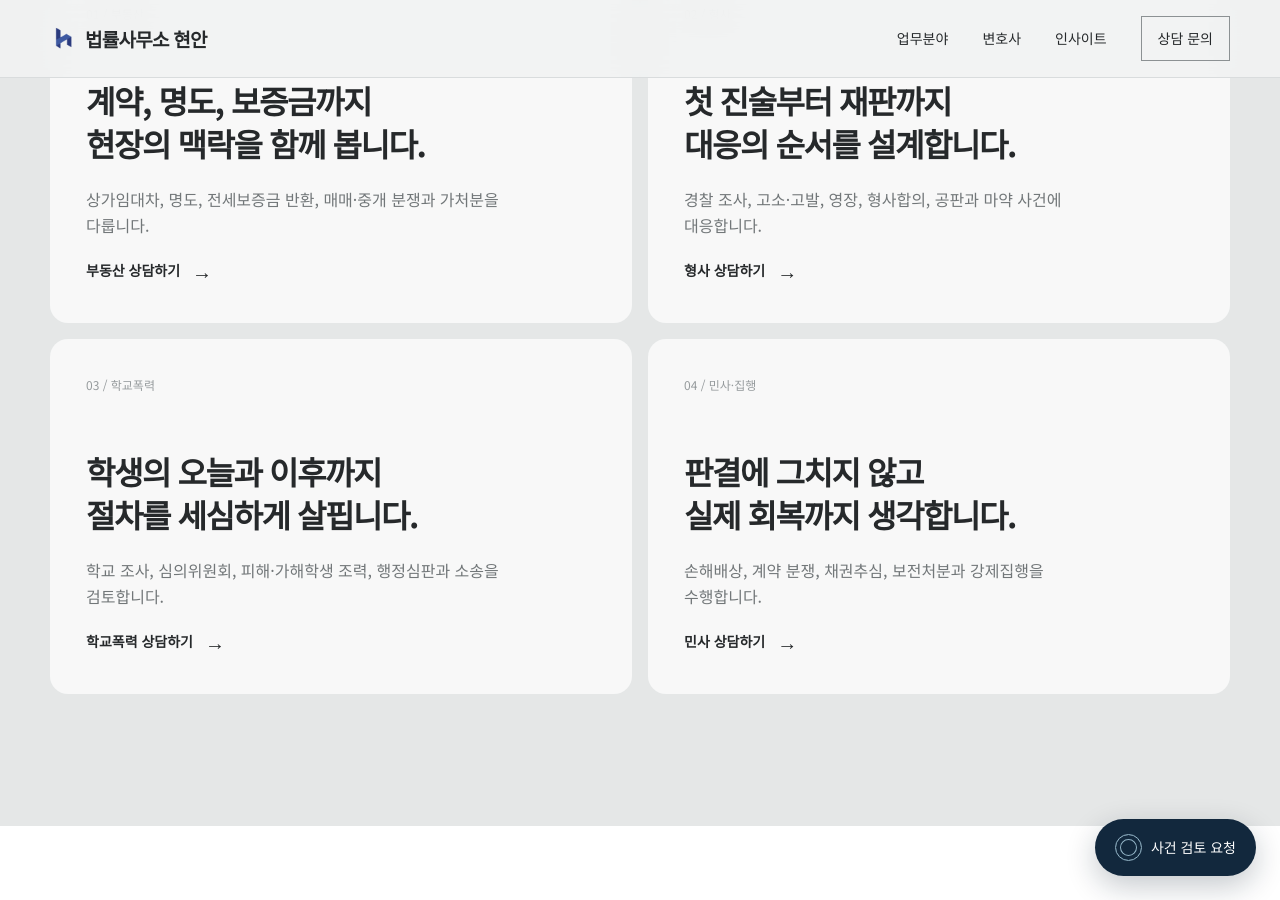
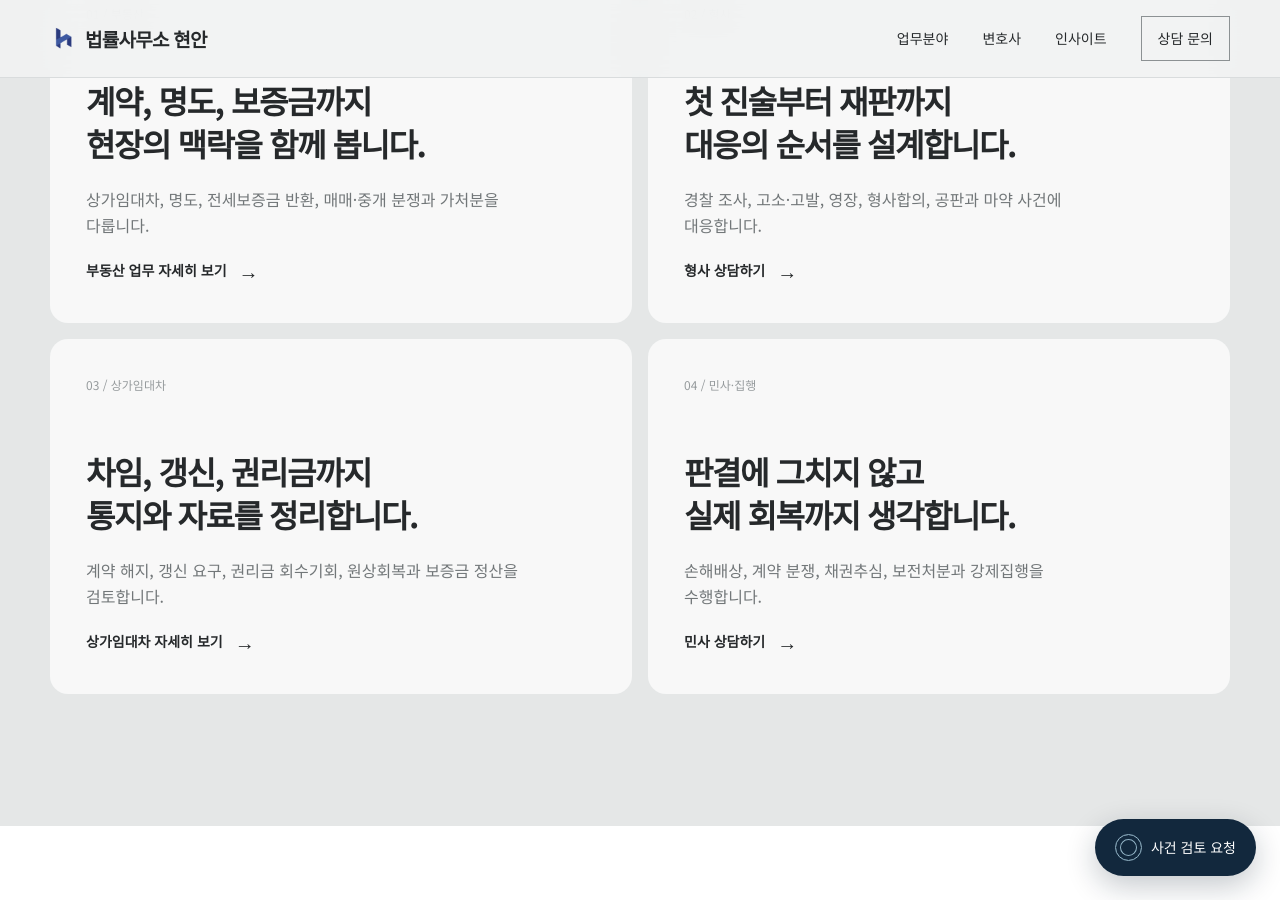
Before and after one commit to jiwonbaek100/hyunan-site, a Jekyll site: the page built from index.html, in a window 1280 px wide and 900 px high, scrolled down 1833 px. Built offline with Jekyll 4.4.1, drawn with Linux system fonts in a browser that asks for light colours; some of the changed text lies outside the part shown.

Commit message:
부동산 중심 상세 페이지와 검색 구조 강화

```diff
--- a/_config.yml
+++ b/_config.yml
@@ -1,5 +1,5 @@
 title: 법률사무소 현안
-description: 성남·분당의 부동산, 형사, 학교폭력, 민사 법률사무소
+description: 성남·분당의 부동산, 상가임대차, 명도, 민사집행 법률사무소
 url: https://hyunan.kr
 lang: ko-KR
 timezone: Asia/Seoul
--- a/index.html
+++ b/index.html
@@ -5,18 +5,18 @@
 <head>
   <meta charset="utf-8">
   <meta name="viewport" content="width=device-width,initial-scale=1,viewport-fit=cover">
-  <title>법률사무소 현안 | 성남·분당 부동산·형사·학교폭력 변호사</title>
-  <meta name="description" content="성남시 분당구 서현동 법률사무소 현안. 부동산·상가임대차, 형사·마약, 학교폭력, 민사·집행 사건을 정확하게 검토합니다.">
+  <title>법률사무소 현안 | 성남·분당 부동산·상가임대차 변호사</title>
+  <meta name="description" content="성남시 분당구 서현동 법률사무소 현안. 안지훈 대표변호사가 부동산·상가임대차·명도·보증금과 민사집행 사건을 정확하게 검토합니다.">
   <meta name="robots" content="index,follow,max-image-preview:large,max-snippet:-1,max-video-preview:-1">
   <link rel="canonical" href="https://hyunan.kr/">
   <meta name="theme-color" content="#f1f2f2">
   <meta property="og:locale" content="ko_KR"><meta property="og:type" content="website"><meta property="og:site_name" content="법률사무소 현안">
   <meta property="og:title" content="법률사무소 현안 | 복잡한 문제를 명확한 언어로">
-  <meta property="og:description" content="부동산, 형사, 학교폭력 법률 문제를 정확하게 검토하고 이해하기 쉽게 설명합니다.">
+  <meta property="og:description" content="부동산·상가임대차·명도 분쟁을 계약부터 집행까지 검토하고 이해하기 쉽게 설명합니다.">
   <meta property="og:url" content="https://hyunan.kr/"><meta property="og:image" content="https://hyunan.kr/images/office-reception.jpg">
   <meta name="twitter:card" content="summary_large_image">
   <script type="application/ld+json">
-  {"@context":"https://schema.org","@graph":[{"@type":["LegalService","LocalBusiness"],"@id":"https://hyunan.kr/#office","name":"법률사무소 현안","url":"https://hyunan.kr/","image":"https://hyunan.kr/images/office-reception.jpg","logo":"https://hyunan.kr/images/hyeonan-logo.png","description":"성남시 분당구 서현동에서 부동산·상가임대차, 형사·마약, 학교폭력, 민사·집행 사건을 수행하는 법률사무소","telephone":"+82-31-706-6544","address":{"@type":"PostalAddress","streetAddress":"서현로 216, 2층 201호","addressLocality":"성남시","addressRegion":"경기도","addressCountry":"KR"},"areaServed":["성남시","분당구","경기도"],"knowsAbout":["부동산","상가임대차","명도","형사","마약","학교폭력","민사집행"],"sameAs":["https://blog.naver.com/an_law","https://map.naver.com/p/entry/place/2054503954"]},{"@type":"WebSite","@id":"https://hyunan.kr/#website","url":"https://hyunan.kr/","name":"법률사무소 현안","inLanguage":"ko-KR","publisher":{"@id":"https://hyunan.kr/#office"}}]}
+  {"@context":"https://schema.org","@graph":[{"@type":["LegalService","LocalBusiness"],"@id":"https://hyunan.kr/#office","name":"법률사무소 현안","url":"https://hyunan.kr/","image":"https://hyunan.kr/images/office-reception.jpg","logo":"https://hyunan.kr/images/hyeonan-logo.png","description":"성남시 분당구 서현동에서 부동산·상가임대차·명도와 민사집행 사건을 수행하는 법률사무소","telephone":"+82-31-706-6544","email":"desk@hyunan.kr","address":{"@type":"PostalAddress","streetAddress":"서현로 216, 2층 201호","addressLocality":"성남시 분당구","addressRegion":"경기도","addressCountry":"KR"},"areaServed":["성남시","분당구","경기도"],"founder":{"@id":"https://hyunan.kr/lawyers/ahn-jihoon/#person"},"knowsAbout":["부동산 분쟁","상가임대차","명도","보증금 반환","부동산 매매계약","민사집행"],"sameAs":["https://blog.naver.com/an_law","https://map.naver.com/p/entry/place/2054503954"]},{"@type":"WebSite","@id":"https://hyunan.kr/#website","url":"https://hyunan.kr/","name":"법률사무소 현안","inLanguage":"ko-KR","publisher":{"@id":"https://hyunan.kr/#office"}}]}
   </script>
   <link rel="preconnect" href="https://fonts.googleapis.com"><link rel="preconnect" href="https://fonts.gstatic.com" crossorigin>
   <link href="https://fonts.googleapis.com/css2?family=Noto+Sans+KR:wght@400;500;600;700&display=swap" rel="stylesheet">
@@ -45,20 +45,20 @@
   <div class="mobile-sheet" id="sheet"><div class="sheet-head"><a class="logo" href="#top"><img src="images/hyeonan-logo.png" alt="">법률사무소 현안</a><button class="sheet-close" onclick="closeMenu()">×</button></div><nav class="sheet-links"><a href="#top" onclick="closeMenu()">홈</a><a href="#work" onclick="closeMenu()">업무분야</a><a href="#people" onclick="closeMenu()">변호사</a><a href="#cases" onclick="closeMenu()">성공사례</a><a href="#contact" onclick="closeMenu()">오시는 길</a></nav><div class="sheet-actions"><a class="btn dark" href="tel:031-706-6544">전화 상담</a><a class="btn" href="https://m.place.naver.com/place/2054503954/ticket">네이버 예약</a></div></div>
 
   <main id="top">
-    <section class="hero"><div class="hero-bg"></div><div class="wrap hero-content"><p class="label">성남 · 분당 · 서현</p><h1 class="display">복잡한 사실을 정리하고<br>대응의 기준을 세웁니다.</h1><p class="hero-copy">사건의 현재 위치를 확인하고, 가능한 선택과 위험을 분명한 언어로 설명합니다. 편한 방식으로 현재 상황을 알려주세요.</p><div class="hero-actions"><a class="contact-choice mail" href="#inquiry" data-intake-open><span class="choice-top">Write to Hyeonan</span><span class="choice-main"><span><strong>사건 검토 요청 보내기</strong><small>작성한 내용은 현안 담당 메일로 전달됩니다.</small></span><i class="choice-arrow">→</i></span></a><a class="contact-choice call" href="tel:031-706-6544"><span class="choice-top">Call now</span><span class="choice-main"><span><strong>전화로 먼저 확인하기</strong><small>031-706-6544 · 평일 09:00–18:00</small></span><i class="choice-arrow">↗</i></span></a></div></div><div class="trust"><div class="wrap trust-row"><span>법률사무소 현안이 집중하는 분야</span><div class="trust-items"><span>부동산</span><span>형사</span><span>학교폭력</span><span>민사집행</span></div></div></div></section>
+    <section class="hero"><div class="hero-bg"></div><div class="wrap hero-content"><p class="label">성남 · 분당 · 서현</p><h1 class="display">부동산 분쟁의 사실을 정리하고<br>대응의 기준을 세웁니다.</h1><p class="hero-copy">계약, 점유, 보증금과 집행까지 사건의 현재 위치를 확인하고 가능한 선택과 위험을 분명한 언어로 설명합니다.</p><div class="hero-actions"><a class="contact-choice mail" href="#inquiry" data-intake-open><span class="choice-top">Write to Hyeonan</span><span class="choice-main"><span><strong>사건 검토 요청 보내기</strong><small>작성한 내용은 현안 담당 메일로 전달됩니다.</small></span><i class="choice-arrow">→</i></span></a><a class="contact-choice call" href="tel:031-706-6544"><span class="choice-top">Call now</span><span class="choice-main"><span><strong>전화로 먼저 확인하기</strong><small>031-706-6544 · 평일 09:00–18:00</small></span><i class="choice-arrow">↗</i></span></a></div></div><div class="trust"><div class="wrap trust-row"><span>법률사무소 현안이 집중하는 분야</span><div class="trust-items"><span>부동산</span><span>상가임대차</span><span>명도</span><span>민사집행</span></div></div></div></section>
 
     <section class="section intro"><div class="wrap intro-grid"><div><p class="label">현안의 기준</p><h2 class="title">과장 없이,<br>가능한 선택을<br>분명하게.</h2></div><div><p class="intro-lede">사건을 맡기기 전부터 의뢰인이 상황을 이해하고 판단할 수 있어야 합니다.</p><p class="intro-copy">현안은 수임을 위한 낙관적인 답변보다 사실관계와 위험을 먼저 살핍니다. 지금 해야 할 일과 기다려야 할 일을 구분하고, 사건의 흐름을 이해할 수 있는 말로 설명합니다.</p><a href="#work" class="text-link">현안이 일하는 방식 <i>→</i></a></div></div></section>
 
     <section class="section problems" id="work"><div class="wrap"><div class="problems-head"><h2 class="title">문제가 더 커지기 전에,<br>누구와 검토할 수 있을까요?</h2><p class="muted">분쟁의 시작부터 해결까지<br>현안이 함께 판단합니다.</p></div><div class="problem-grid">
-      <article class="problem"><span class="problem-num">01 / 부동산</span><h3>계약, 명도, 보증금까지<br>현장의 맥락을 함께 봅니다.</h3><p>상가임대차, 명도, 전세보증금 반환, 매매·중개 분쟁과 가처분을 다룹니다.</p><a class="text-link" href="#inquiry" data-intake-open>부동산 상담하기 <i>→</i></a></article>
+      <article class="problem"><span class="problem-num">01 / 부동산</span><h3>계약, 명도, 보증금까지<br>현장의 맥락을 함께 봅니다.</h3><p>상가임대차, 명도, 전세보증금 반환, 매매·중개 분쟁과 가처분을 다룹니다.</p><a class="text-link" href="/services/real-estate/">부동산 업무 자세히 보기 <i>→</i></a></article>
       <article class="problem"><span class="problem-num">02 / 형사</span><h3>첫 진술부터 재판까지<br>대응의 순서를 설계합니다.</h3><p>경찰 조사, 고소·고발, 영장, 형사합의, 공판과 마약 사건에 대응합니다.</p><a class="text-link" href="#inquiry" data-intake-open>형사 상담하기 <i>→</i></a></article>
-      <article class="problem"><span class="problem-num">03 / 학교폭력</span><h3>학생의 오늘과 이후까지<br>절차를 세심하게 살핍니다.</h3><p>학교 조사, 심의위원회, 피해·가해학생 조력, 행정심판과 소송을 검토합니다.</p><a class="text-link" href="#inquiry" data-intake-open>학교폭력 상담하기 <i>→</i></a></article>
+      <article class="problem"><span class="problem-num">03 / 상가임대차</span><h3>차임, 갱신, 권리금까지<br>통지와 자료를 정리합니다.</h3><p>계약 해지, 갱신 요구, 권리금 회수기회, 원상회복과 보증금 정산을 검토합니다.</p><a class="text-link" href="/services/commercial-lease/">상가임대차 자세히 보기 <i>→</i></a></article>
       <article class="problem"><span class="problem-num">04 / 민사·집행</span><h3>판결에 그치지 않고<br>실제 회복까지 생각합니다.</h3><p>손해배상, 계약 분쟁, 채권추심, 보전처분과 강제집행을 수행합니다.</p><a class="text-link" href="#inquiry" data-intake-open>민사 상담하기 <i>→</i></a></article>
     </div></div></section>
 
     <section class="section method"><div class="wrap"><div class="method-top"><div><p class="label">How we work</p><h2 class="title">판단은 더 단단하게,<br>설명은 더 명확하게.</h2></div><p class="muted">많이 말하는 것보다 필요한 질문을 먼저 찾습니다. 사건의 기록과 상대방의 움직임을 함께 읽고, 의뢰인이 선택할 수 있는 현실적인 경로를 제시합니다.</p></div><div class="feature-list"><article class="feature"><span>01</span><h3>사실관계를<br>먼저 정리합니다.</h3><p>의뢰인의 설명과 자료를 시간순으로 맞추고, 확인된 사실과 아직 확인할 사실을 구분합니다.</p></article><article class="feature"><span>02</span><h3>선택과 위험을<br>함께 설명합니다.</h3><p>소송만이 아니라 협상, 조정, 초기 대응을 비교해 비용과 시간, 예상되는 위험을 알기 쉽게 말씀드립니다.</p></article><article class="feature"><span>03</span><h3>중요한 순간마다<br>함께 판단합니다.</h3><p>사건의 변화와 다음 단계를 공유하고, 의뢰인이 이해하지 못한 채 절차가 진행되지 않도록 합니다.</p></article></div></div></section>
 
-    <section class="section people" id="people"><div class="wrap"><div class="people-head"><p class="label muted">People</p><h2 class="title">혼자 고민하지 않도록,<br>각 분야의 변호사가 함께합니다.</h2></div><div class="person-grid"><article class="person"><div class="person-photo"><img src="images/lawyer-ahn.png" alt="안지훈 대표변호사" loading="lazy"></div><span class="person-role">대표변호사</span><h3>안지훈</h3><div class="person-focus">부동산 · 상가임대차 · 명도</div><p>공인중개사 자격과 부동산 분쟁 수행 경험을 바탕으로 계약과 현장의 사실관계를 함께 살핍니다.</p><p class="person-note">과장된 답변보다 정확한 판단을 드립니다.</p></article><article class="person"><div class="person-photo"><img src="images/lawyer-park.png" alt="박준수 변호사" loading="lazy"></div><span class="person-role">변호사</span><h3>박준수</h3><div class="person-focus">형사 · 마약 · 보험</div><p>수사 초기 진술부터 공판까지 사건의 흐름을 설계하고 기록과 증거에 근거한 대응을 준비합니다.</p><p class="person-note">중요한 순간마다 대응의 이유를 설명합니다.</p></article><!-- BAEKJIWON_PUBLISH_POINT --></div></div></section>
+    <section class="section people" id="people"><div class="wrap"><div class="people-head"><p class="label muted">People</p><h2 class="title">부동산 분쟁은<br>안지훈 대표변호사가 이끕니다.</h2></div><div class="person-grid"><a class="person" href="/lawyers/ahn-jihoon/"><div class="person-photo"><img src="images/lawyer-ahn.png" alt="안지훈 대표변호사" loading="lazy"></div><span class="person-role">대표변호사</span><h3>안지훈</h3><div class="person-focus">부동산 · 상가임대차 · 명도</div><p>공인중개사 자격과 부동산 분쟁 수행 경험을 바탕으로 계약과 현장의 사실관계를 함께 살핍니다.</p><p class="person-note">프로필과 주요 업무 보기 →</p></a><article class="person"><div class="person-photo"><img src="images/lawyer-park.png" alt="박준수 변호사" loading="lazy"></div><span class="person-role">변호사</span><h3>박준수</h3><div class="person-focus">형사 · 마약 · 보험</div><p>수사 초기 진술부터 공판까지 사건의 흐름을 설계하고 기록과 증거에 근거한 대응을 준비합니다.</p><p class="person-note">중요한 순간마다 대응의 이유를 설명합니다.</p></article><!-- BAEKJIWON_PUBLISH_POINT --></div></div></section>
 
     <section class="section cases" id="cases"><div class="wrap"><div class="cases-head"><div><p class="label">현안의 인사이트</p><h2 class="title">사건을 해결한<br>구체적인 과정</h2></div><a class="text-link" href="/insights/">전체 글 보기 <i>→</i></a></div><div class="case-grid">{% for post in site.posts limit:4 %}<a class="case-card" href="{{ post.url }}"><div class="case-visual"><img src="{{ post.image }}" alt="{{ post.title | escape }}" loading="lazy"><span class="case-cat">{{ post.category }} · {{ post.practice }}</span></div><h3>{{ post.title }}</h3><p>{{ post.description }}</p><span class="case-date">{{ post.author }} · {{ post.date | date: '%Y.%m.%d' }}</span></a>{% endfor %}</div></div></section>
 
--- a/sitemap.xml
+++ b/sitemap.xml
@@ -10,5 +10,9 @@
     <priority>1.0</priority>
   </url>
   <url><loc>https://hyunan.kr/insights/</loc><changefreq>weekly</changefreq><priority>0.8</priority></url>
+  <url><loc>https://hyunan.kr/lawyers/ahn-jihoon/</loc><lastmod>2026-07-21</lastmod><changefreq>monthly</changefreq><priority>0.9</priority></url>
+  <url><loc>https://hyunan.kr/services/real-estate/</loc><lastmod>2026-07-21</lastmod><changefreq>monthly</changefreq><priority>0.9</priority></url>
+  <url><loc>https://hyunan.kr/services/commercial-lease/</loc><lastmod>2026-07-21</lastmod><changefreq>monthly</changefreq><priority>0.8</priority></url>
+  <url><loc>https://hyunan.kr/services/eviction/</loc><lastmod>2026-07-21</lastmod><changefreq>monthly</changefreq><priority>0.8</priority></url>
   {% for post in site.posts %}<url><loc>{{ post.url | absolute_url }}</loc><lastmod>{{ post.date | date_to_xmlschema }}</lastmod><changefreq>monthly</changefreq><priority>0.7</priority></url>{% endfor %}
 </urlset>
```
Also changed, not shown: assets/detail.css (added, +1 -0 lines), lawyers/ahn-jihoon/index.html (added, +9 -0 lines), llms.txt (+7 -1 lines), services/commercial-lease/index.html (added, +4 -0 lines), services/eviction/index.html (added, +4 -0 lines), services/real-estate/index.html (added, +9 -0 lines).
